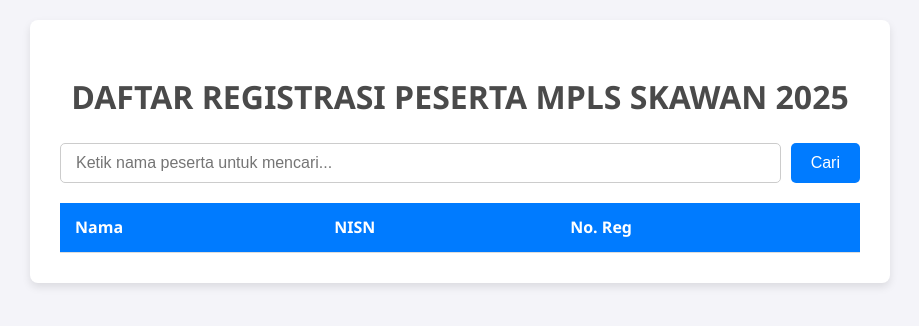
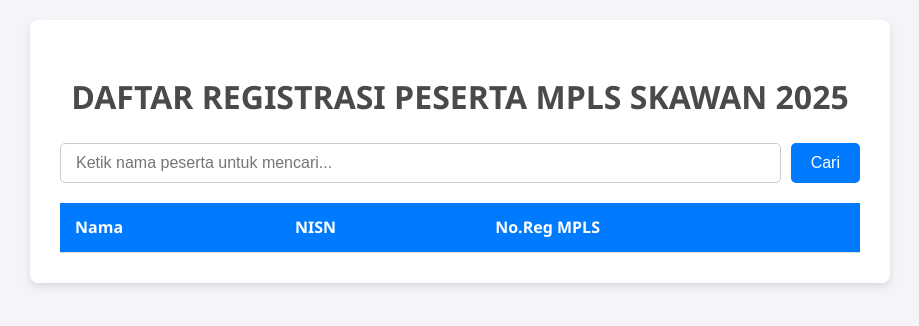
Before and after one commit to smkn1ktb/pesertampls, a plain HTML site: page index.html in a window 1280 px wide. Shown: the whole page, without its empty margins (180-1099 px from the left). Drawn offline with Linux system fonts and the light colour scheme.

Commit message:
Add files via upload

```diff
--- a/index.html
+++ b/index.html
@@ -137,7 +137,7 @@
                 <tr>
                     <th>Nama</th>
                     <th>NISN</th>
-                    <th>No. Reg</th>
+                    <th>No.Reg MPLS</th>
                 </tr>
             </thead>
             <tbody id="data-peserta">
```
